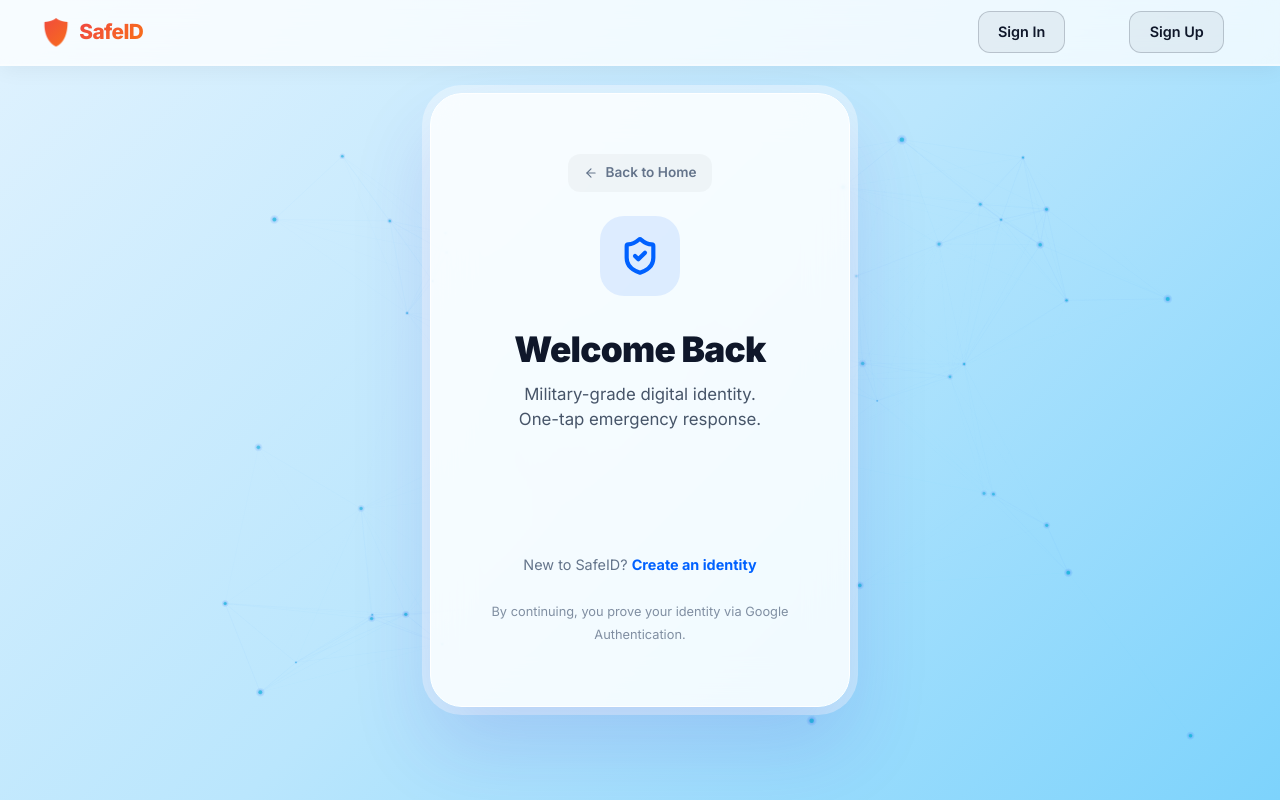
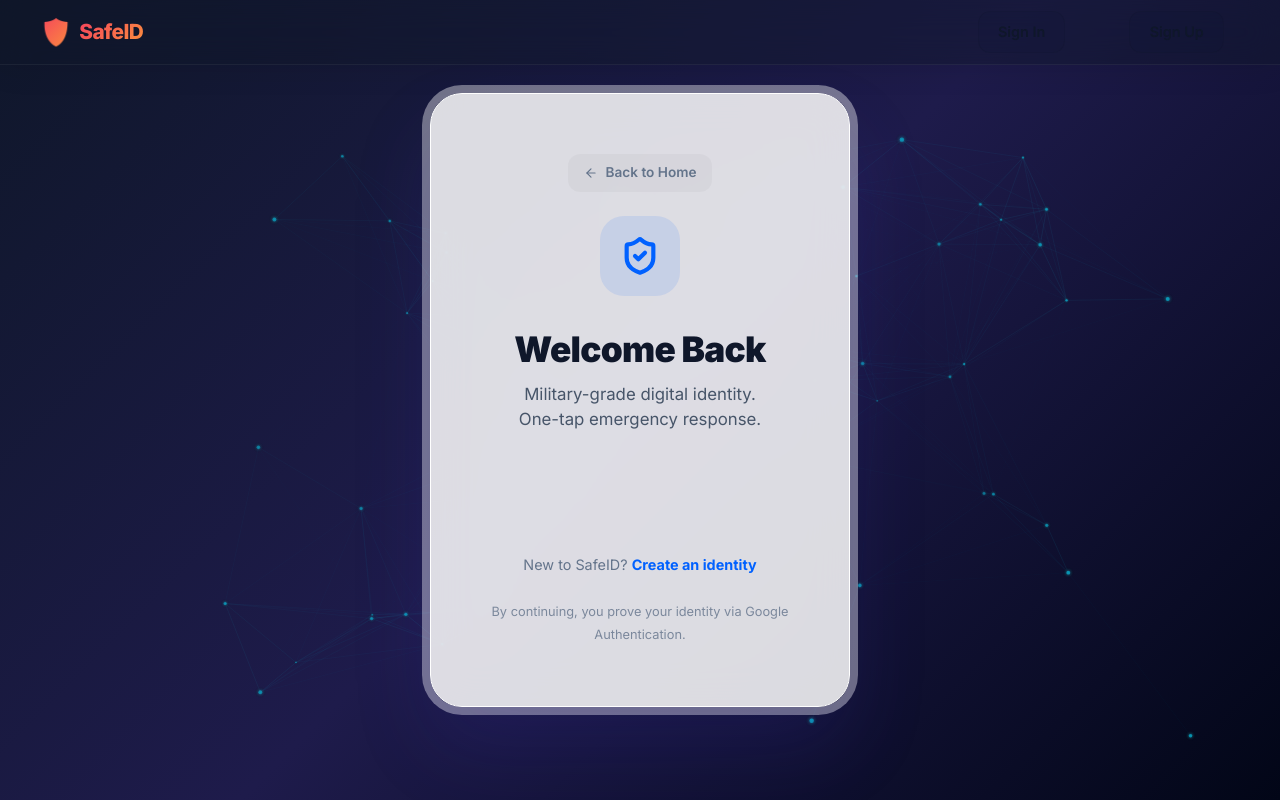
Before and after one commit to nishant8g/safeid-project, a React (Vite) app in the folder frontend/: page /login in a window 1280 px wide. Built offline with nearby package versions, Linux system fonts and the light colour scheme; no server answers.

Commit message:
UI: Overhauled Dashboard to Midnight Aurora (Premium Dark) aesthetic

```diff
--- a/frontend/src/components/MeshBackground.jsx
+++ b/frontend/src/components/MeshBackground.jsx
@@ -77,7 +77,7 @@ export default function MeshBackground() {
             ctx.beginPath();
             ctx.moveTo(a.px, a.py);
             ctx.lineTo(b.px, b.py);
-            ctx.strokeStyle = `rgba(96, 165, 250, ${opacity})`;
+            ctx.strokeStyle = `rgba(34, 211, 238, ${opacity})`;
             ctx.lineWidth = 1 * Math.min(a.scale, b.scale);
             ctx.stroke();
           }
@@ -88,17 +88,22 @@ export default function MeshBackground() {
       for (const p of projected) {
         const r = p.baseRadius * p.scale;
 
+        // Determine color based on index or position
+        const isPurple = (sorted.indexOf(p) % 2 === 0);
+        const glowColor = isPurple ? '192, 132, 252' : '34, 211, 238'; // Purple vs Cyan
+        const coreColor = isPurple ? '168, 85, 247' : '6, 182, 212';
+
         ctx.beginPath();
-        ctx.arc(p.px, p.py, r * 2.5, 0, Math.PI * 2);
-        const gradient = ctx.createRadialGradient(p.px, p.py, 0, p.px, p.py, r * 2.5);
-        gradient.addColorStop(0, `rgba(59, 130, 246, ${0.7 * p.scale})`);
-        gradient.addColorStop(1, 'rgba(59, 130, 246, 0)');
+        ctx.arc(p.px, p.py, r * 3, 0, Math.PI * 2);
+        const gradient = ctx.createRadialGradient(p.px, p.py, 0, p.px, p.py, r * 3);
+        gradient.addColorStop(0, `rgba(${glowColor}, ${0.6 * p.scale})`);
+        gradient.addColorStop(1, 'rgba(0, 0, 0, 0)');
         ctx.fillStyle = gradient;
         ctx.fill();
 
         ctx.beginPath();
         ctx.arc(p.px, p.py, r, 0, Math.PI * 2);
-        ctx.fillStyle = `rgba(6, 182, 212, ${0.9 * p.scale})`;
+        ctx.fillStyle = `rgba(${coreColor}, ${0.9 * p.scale})`;
         ctx.fill();
       }
 
--- a/frontend/src/index.css
+++ b/frontend/src/index.css
@@ -8,58 +8,57 @@
 
 /* ──── CSS Custom Properties (Design Tokens) ──── */
 :root {
-  /* Colors — Premium Light Theme */
-  --bg-primary: #f0f9ff;
-  --bg-secondary: #e0f2fe;
-  --bg-card: rgba(255, 255, 255, 0.8);
-  --bg-glass: rgba(255, 255, 255, 0.75);
-  --bg-glass-hover: rgba(255, 255, 255, 0.9);
-
-  /* Brand Colors */
-  --accent-red: #ef4444;
-  --accent-red-glow: rgba(239, 68, 68, 0.2);
-  --accent-orange: #f97316;
-  --accent-amber: #f59e0b;
+  /* Colors — Midnight Aurora Dark Theme */
+  --bg-primary: #0f172a;
+  --bg-secondary: #020617;
+  --bg-card: rgba(30, 41, 59, 0.4);
+  --bg-glass: rgba(15, 23, 42, 0.65);
+  --bg-glass-hover: rgba(30, 41, 59, 0.8);
+
+  /* Brand Colors — More vibrant for Dark Mode */
+  --accent-red: #f43f5e;
+  --accent-red-glow: rgba(244, 63, 94, 0.3);
+  --accent-orange: #fb923c;
+  --accent-amber: #fbbf24;
   --accent-emerald: #10b981;
-  --accent-blue: #0061FF;
-  --accent-purple: #9D50BB;
-  --accent-cyan: #06b6d4;
+  --accent-blue: #3b82f6;
+  --accent-purple: #c084fc;
+  --accent-cyan: #22d3ee;
+  --accent-magenta: #d946ef;
 
   /* Emergency Colors */
-  --emergency-red: #dc2626;
-  --emergency-pulse: rgba(220, 38, 38, 0.2);
+  --emergency-red: #ef4444;
+  --emergency-pulse: rgba(239, 68, 68, 0.3);
   --severity-minor: #10b981;
   --severity-moderate: #f59e0b;
   --severity-critical: #ef4444;
 
-  /* Gradient Presets */
-  --gradient-sky: linear-gradient(135deg, #e0f2fe 0%, #bae6fd 50%, #7dd3fc 100%);
-  --gradient-card: linear-gradient(145deg, rgba(255,255,255,0.9) 0%, rgba(255,255,255,0.7) 100%);
-  --gradient-red: linear-gradient(135deg, #ef4444 0%, #dc2626 100%);
-  --gradient-blue: linear-gradient(135deg, #0061FF 0%, #0044CC 100%);
-  --gradient-glow: radial-gradient(ellipse at center, rgba(0, 97, 255, 0.05) 0%, transparent 70%);
-  --gradient-emergency: linear-gradient(135deg, #dc2626 0%, #b91c1c 100%);
-
-  /* Text — Dark Slate for high contrast */
-  --text-primary: #0f172a;
-  --text-secondary: #334155;
-  --text-muted: #64748b;
-  --text-accent: #0061FF;
-
-  /* Borders */
-  --border-subtle: rgba(255, 255, 255, 0.8);
-  --border-light: rgba(255, 255, 255, 1);
-  --border-focus: rgba(0, 97, 255, 0.5);
-  --border-emergency: rgba(239, 68, 68, 0.2);
-
-  /* Shadows — Adjusted for light theme */
-  --shadow-sm: 0 1px 2px rgba(0, 0, 0, 0.05);
-  --shadow-md: 0 10px 25px -5px rgba(0, 0, 0, 0.08);
-  --shadow-lg: 0 25px 50px -12px rgba(0, 0, 0, 0.12);
-  --shadow-glow-purple: 0 0 40px rgba(157, 80, 187, 0.1);
-  --shadow-glow-red: 0 0 40px rgba(239, 68, 68, 0.1);
-  --shadow-glow-blue: 0 0 30px rgba(0, 97, 255, 0.1);
-  --shadow-glow-blue-alt: 0 0 30px rgba(59, 130, 246, 0.15);
+  /* Gradient Presets — Enhanced for Aurora look */
+  --gradient-sky: linear-gradient(135deg, #0f172a 0%, #1e1b4b 50%, #020617 100%);
+  --gradient-card: linear-gradient(145deg, rgba(30, 41, 59, 0.5) 0%, rgba(15, 23, 42, 0.3) 100%);
+  --gradient-red: linear-gradient(135deg, #f43f5e 0%, #e11d48 100%);
+  --gradient-blue: linear-gradient(135deg, #3b82f6 0%, #2563eb 100%);
+  --gradient-aurora: linear-gradient(135deg, #22d3ee 0%, #c084fc 100%);
+  --gradient-glow: radial-gradient(circle at center, rgba(34, 211, 238, 0.08) 0%, transparent 70%);
+
+  /* Text — Light for high contrast on dark bg */
+  --text-primary: #f8fafc;
+  --text-secondary: #cbd5e1;
+  --text-muted: #94a3b8;
+  --text-accent: #22d3ee;
+
+  /* Borders — Glowing & Subtle */
+  --border-subtle: rgba(255, 255, 255, 0.08);
+  --border-light: rgba(255, 255, 255, 0.15);
+  --border-focus: rgba(34, 211, 238, 0.5);
+  --border-emergency: rgba(239, 68, 68, 0.3);
+
+  /* Shadows — Glowing effects */
+  --shadow-sm: 0 1px 2px rgba(0, 0, 0, 0.3);
+  --shadow-md: 0 10px 25px -5px rgba(0, 0, 0, 0.5);
+  --shadow-lg: 0 25px 50px -12px rgba(0, 0, 0, 0.6);
+  --shadow-glow-purple: 0 0 40px rgba(192, 132, 252, 0.15);
+  --shadow-glow-cyan: 0 0 30px rgba(34, 211, 238, 0.15);
 
   /* Typography */
   --font-sans: 'Inter', -apple-system, BlinkMacSystemFont, sans-serif;
@@ -157,17 +156,19 @@ h3 { font-size: clamp(1.25rem, 2.5vw, 1.75rem); }
 /* ──── Glass Card ──── */
 .glass-card {
   background: var(--gradient-card);
-  backdrop-filter: blur(20px);
-  -webkit-backdrop-filter: blur(20px);
+  backdrop-filter: blur(28px);
+  -webkit-backdrop-filter: blur(28px);
   border: 1px solid var(--border-subtle);
   border-radius: var(--radius-lg);
   padding: var(--space-xl);
   transition: all var(--transition-base);
+  box-shadow: 0 8px 32px 0 rgba(0, 0, 0, 0.37);
 }
 
 .glass-card:hover {
   border-color: var(--border-light);
-  box-shadow: var(--shadow-md);
+  box-shadow: var(--shadow-md), var(--shadow-glow-cyan);
+  transform: translateY(-2px);
 }
 
 .glass-card.emergency {
@@ -355,10 +356,10 @@ h3 { font-size: clamp(1.25rem, 2.5vw, 1.75rem); }
   top: 0;
   left: 0;
   right: 0;
-  background: rgba(255, 255, 255, 0.75);
-  backdrop-filter: blur(12px);
-  border-bottom: 2px solid rgba(255, 255, 255, 0.3);
-  box-shadow: 0 4px 20px rgba(0, 0, 0, 0.05);
+  background: rgba(15, 23, 42, 0.4);
+  backdrop-filter: blur(16px);
+  border-bottom: 1px solid rgba(255, 255, 255, 0.05);
+  box-shadow: 0 4px 30px rgba(0, 0, 0, 0.1);
 }
 
 .navbar-inner {
--- a/frontend/src/pages/Dashboard.jsx
+++ b/frontend/src/pages/Dashboard.jsx
@@ -61,11 +61,11 @@ export default function Dashboard() {
     <div className="page-container animate-fade-in">
       {/* Welcome Header */}
       <div className="section-header" style={{ marginBottom: '3rem' }}>
-        <div className="section-tag" style={{ background: 'rgba(0, 97, 255, 0.1)', color: '#0061FF', fontWeight: '700' }}>Overview</div>
-        <h2 style={{ fontSize: '2.5rem', fontWeight: '900', color: '#0f172a', letterSpacing: '-0.02em' }}>
+        <div className="section-tag" style={{ background: 'rgba(34, 211, 238, 0.1)', color: 'var(--accent-cyan)', fontWeight: '700' }}>Overview</div>
+        <h2 style={{ fontSize: '2.5rem', fontWeight: '900', color: 'var(--text-primary)', letterSpacing: '-0.02em' }}>
           Welcome, {user?.full_name?.split(' ')[0]} 👋
         </h2>
-        <p style={{ color: '#475569', fontSize: '1.1rem', fontWeight: '500' }}>
+        <p style={{ color: 'var(--text-secondary)', fontSize: '1.1rem', fontWeight: '500' }}>
           Manage your SafeID profile and stay prepared.
         </p>
       </div>
```
Also changed, not shown: frontend/src/components/AnalyticsDashboard.jsx (+20 -20 lines), frontend/src/pages/History.jsx (+17 -17 lines).
